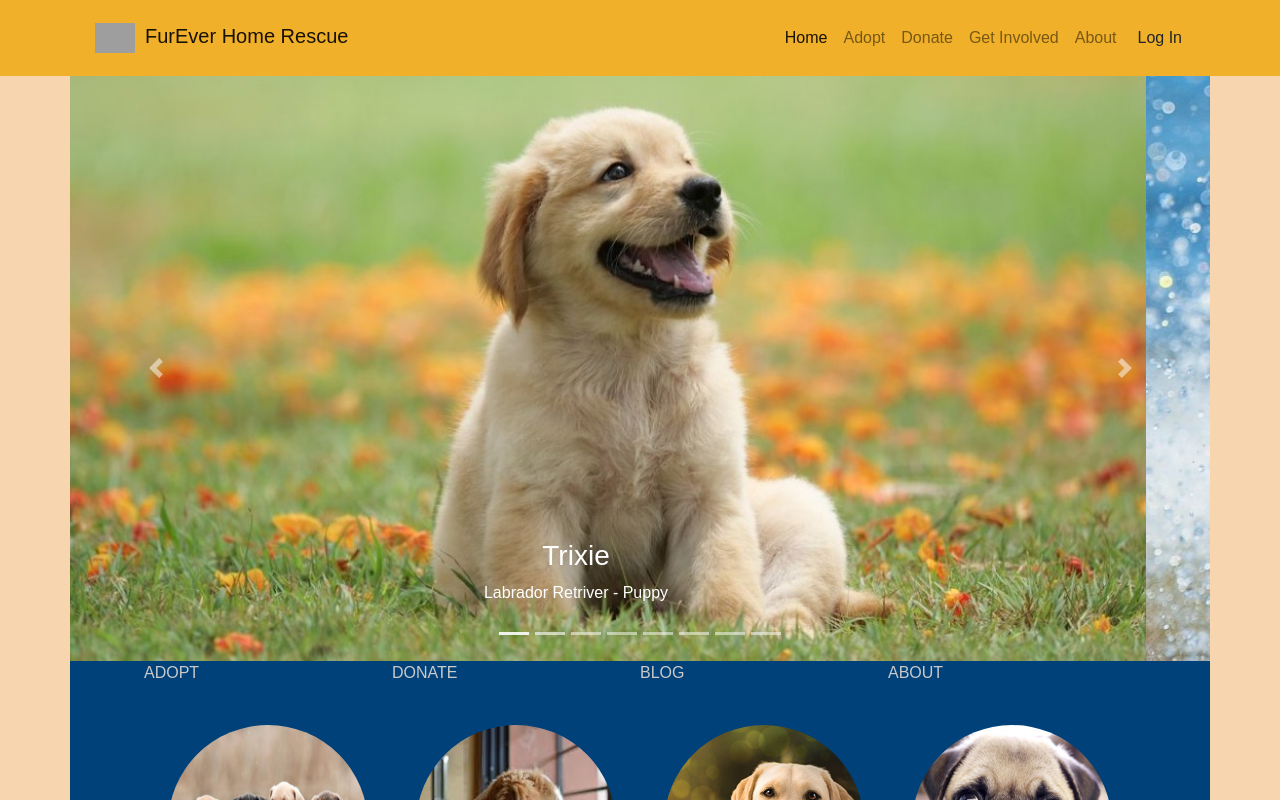
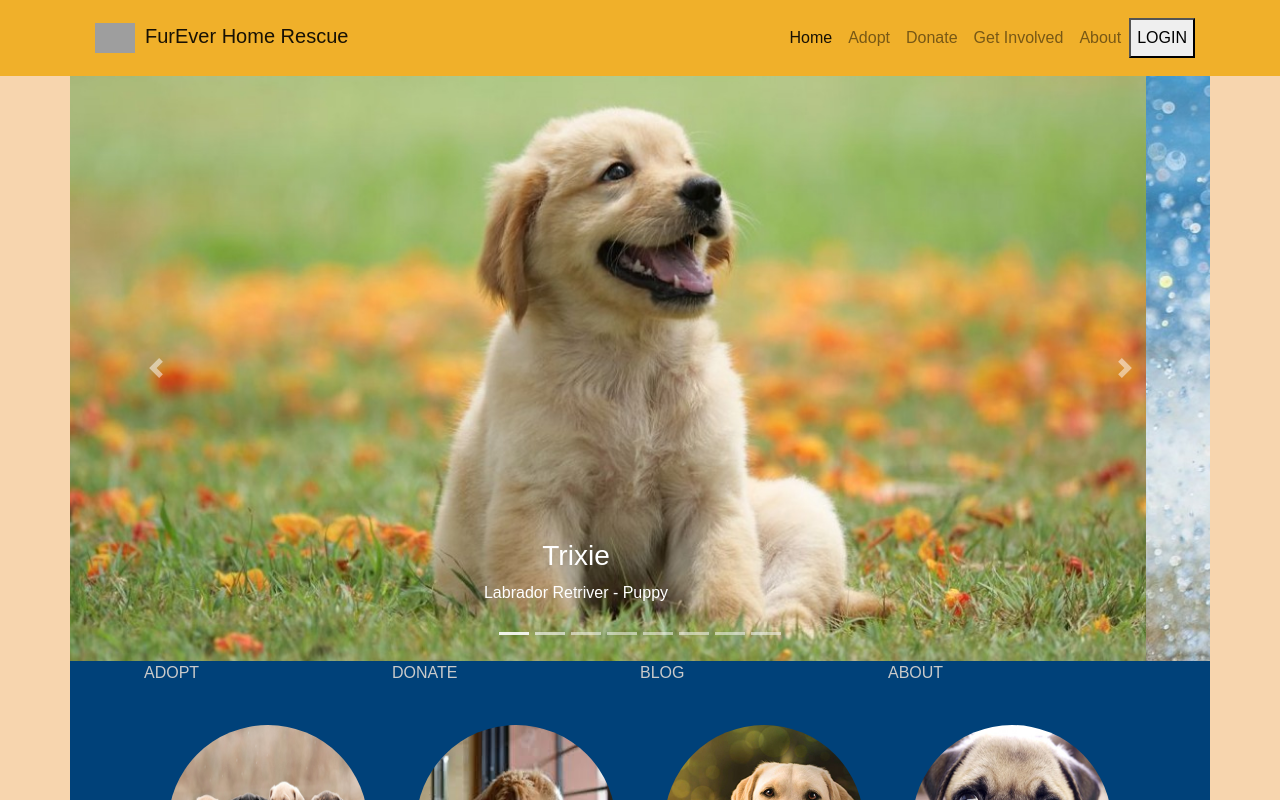
Before and after one commit to afazeez82/adoptadog-githubio.com, a React (Create React App) app in the folder client/: page / in a window 1280 px wide. Shown: the top 800 px of the page. Built offline with nearby package versions, Linux system fonts and the light colour scheme; grey boxes are pictures that could not be loaded.

Commit message:
login/logout restore and longer seed bios

```diff
--- a/client/src/auth/auth0ProviderWithHistory.js
+++ /dev/null
@@ -1,35 +0,0 @@
-// src/auth/auth0-provider-with-history.js
-
-import React from "react";
-import { useHistory } from "react-router-dom";
-import { Auth0Provider } from "@auth0/auth0-react";
-
-const Auth0ProviderWithHistory = ({ children }) => {
-  const history = useHistory();
-
-
-  //const domain = process.env.REACT_APP_AUTH0_DOMAIN;
-  //const clientId = process.env.REACT_APP_AUTH0_CLIENT_ID;
-  //const audience = process.env.REACT_APP_AUTH0_AUDIENCE
-  //REACT_APP_SERVER_URL='http://localhost:3000'
-
-  const domain = 'dev-lutymdw4.us.auth0.com';
-  const clientId = 'qIWYpebqurDMzXmGh14Da9m2fw420fcr';
-
-  const onRedirectCallback = (appState) => {
-    history.push(appState?.returnTo || window.location.pathname);
-  };
-
-  return (
-    <Auth0Provider
-      domain={domain}
-      clientId={clientId}
-      redirectUri={window.location.origin}
-      onRedirectCallback={onRedirectCallback}
-    >
-      {children}
-    </Auth0Provider>
-  );
-};
-
-export default Auth0ProviderWithHistory;
--- a/client/src/components/LoginButton.jsx
+++ b/client/src/components/LoginButton.jsx
@@ -1,16 +1,16 @@
-import React from "react";
-import { useAuth0 } from "@auth0/auth0-react";
+import React from 'react';
+import {useAuth0} from '@auth0/auth0-react'
 
 const LoginButton = () => {
-  const { loginWithRedirect } = useAuth0();
-  return (
-    <button
-      className="btn"
-      onClick={() => loginWithRedirect()}
-    >
-      Log In
-    </button>
-  );
-};
+    const {loginWithRedirect, isAuthenticated} = useAuth0();
 
-export default LoginButton;
+    return(
+        !isAuthenticated && (
+            <button onClick={() => loginWithRedirect()}>
+                LOGIN
+            </button>
+        )
+    )
+}
+
+export default LoginButton
--- a/client/src/components/LogoutButton.jsx
+++ b/client/src/components/LogoutButton.jsx
@@ -1,22 +1,17 @@
-// src/components/logout-button.js
-
-import React from "react";
-import { useAuth0 } from "@auth0/auth0-react";
+import React from 'react';
+import {useAuth0} from '@auth0/auth0-react'
 
 const LogoutButton = () => {
-  const { logout } = useAuth0();
-  return (
-    <button
-      className="btn"
-      onClick={() =>
-        logout({
-          returnTo: window.location.origin,
-        })
-      }
-    >
-      Log Out
-    </button>
-  );
-};
+
+    const {logout, isAuthenticated} = useAuth0();
+
+    return(
+        isAuthenticated && (
+            <button onClick={() => logout()}>
+                LOGOUT
+            </button>
+        )
+    )
+}
 
 export default LogoutButton;
--- a/client/src/components/Navigation.jsx
+++ b/client/src/components/Navigation.jsx
@@ -1,7 +1,8 @@
 import React from "react";
 import { Link, withRouter } from "react-router-dom";
-import AuthenticationButton from './LoginButton'
 //import Auth from '../utils/auth'
+import LoginButton from './LoginButton'
+import LogoutButton from './LogoutButton'
 
 
 function Navigation(props) {
@@ -75,7 +76,9 @@ function Navigation(props) {
                   Blog
                 </Link>
               </li> */}
-              <AuthenticationButton />
+              <LoginButton />
+              <LogoutButton />
+
             </ul>
           </div>
         </div>
--- a/client/src/index.js
+++ b/client/src/index.js
@@ -1,19 +1,29 @@
+
 import React from "react";
 import ReactDOM from "react-dom";
 import "./index.css";
 import App from "./App";
-//import { BrowserRouter as Router } from "react-router-dom";
-import Auth0ProviderWithHistory from '../src/auth/auth0ProviderWithHistory';
+import { Auth0Provider } from '@auth0/auth0-react';
+//import Auth0ProviderWithHistory from '../src/utils/history';
 
 //import reportWebVitals from './utils/reportWebVitals';
 
 //import registerServiceWorker from "./utils/registerServiceWorker";
 
+const domain = 'dev-lutymdw4.us.auth0.com';
+const clientId = 'qIWYpebqurDMzXmGh14Da9m2fw420fcr'
+;
+
 
 ReactDOM.render(
-        <Auth0ProviderWithHistory>
-            <App />
-        </Auth0ProviderWithHistory>,
+    <Auth0Provider
+        domain = {domain}
+        clientId = {clientId}
+        redirectUri = {window.location.origin}
+    >
+        <App />
+    </Auth0Provider>,
+
     document.getElementById('root')
 );
 // If you want to start measuring performance in your app, pass a function
--- a/client/src/views/DogProfile.jsx
+++ b/client/src/views/DogProfile.jsx
@@ -1,3 +1,4 @@
+/* eslint-disable react-hooks/exhaustive-deps */
 import React, { Fragment, useEffect } from "react";
 import { Link } from 'react-router-dom';
 import API from "../utils/API";
```
